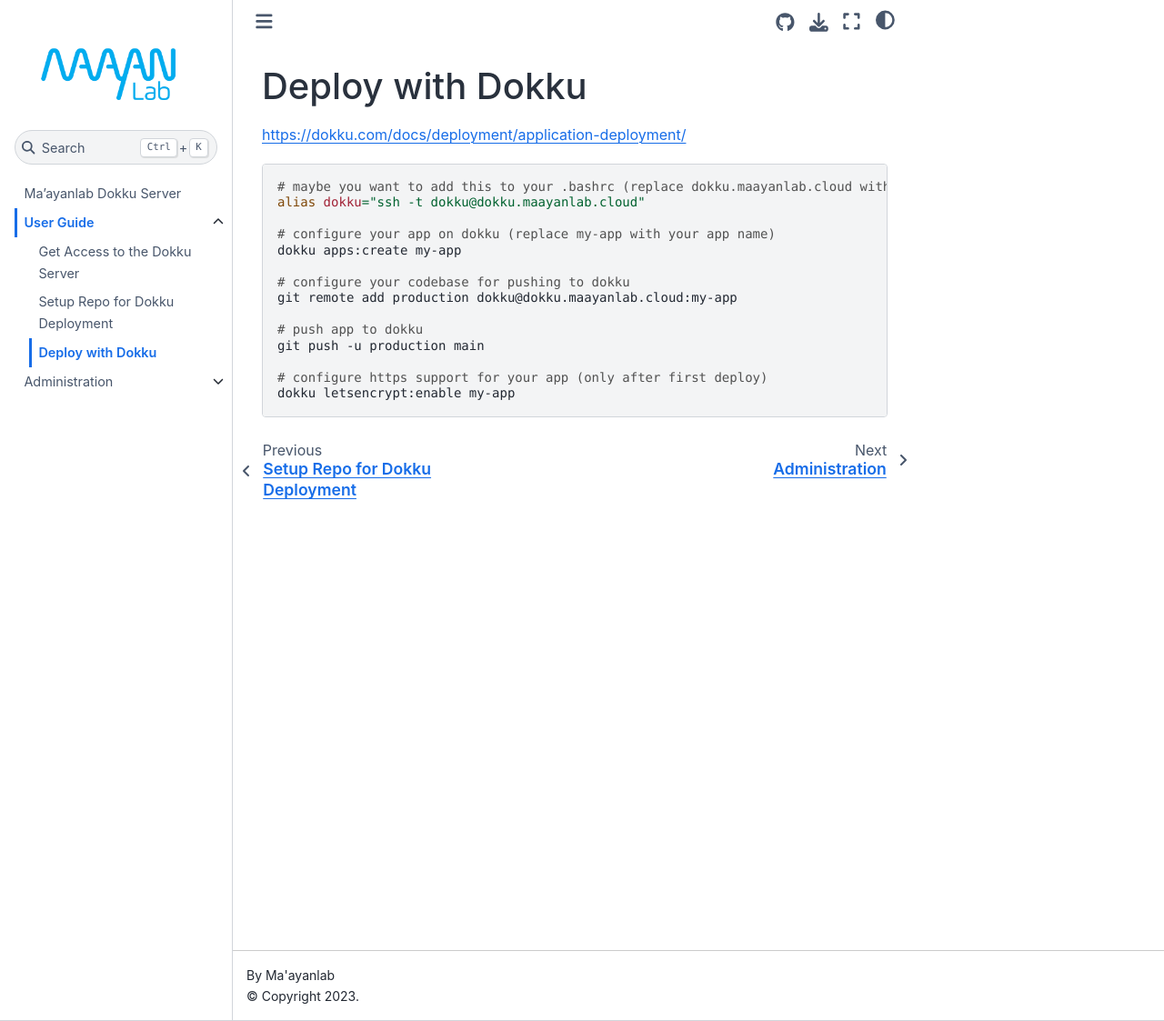
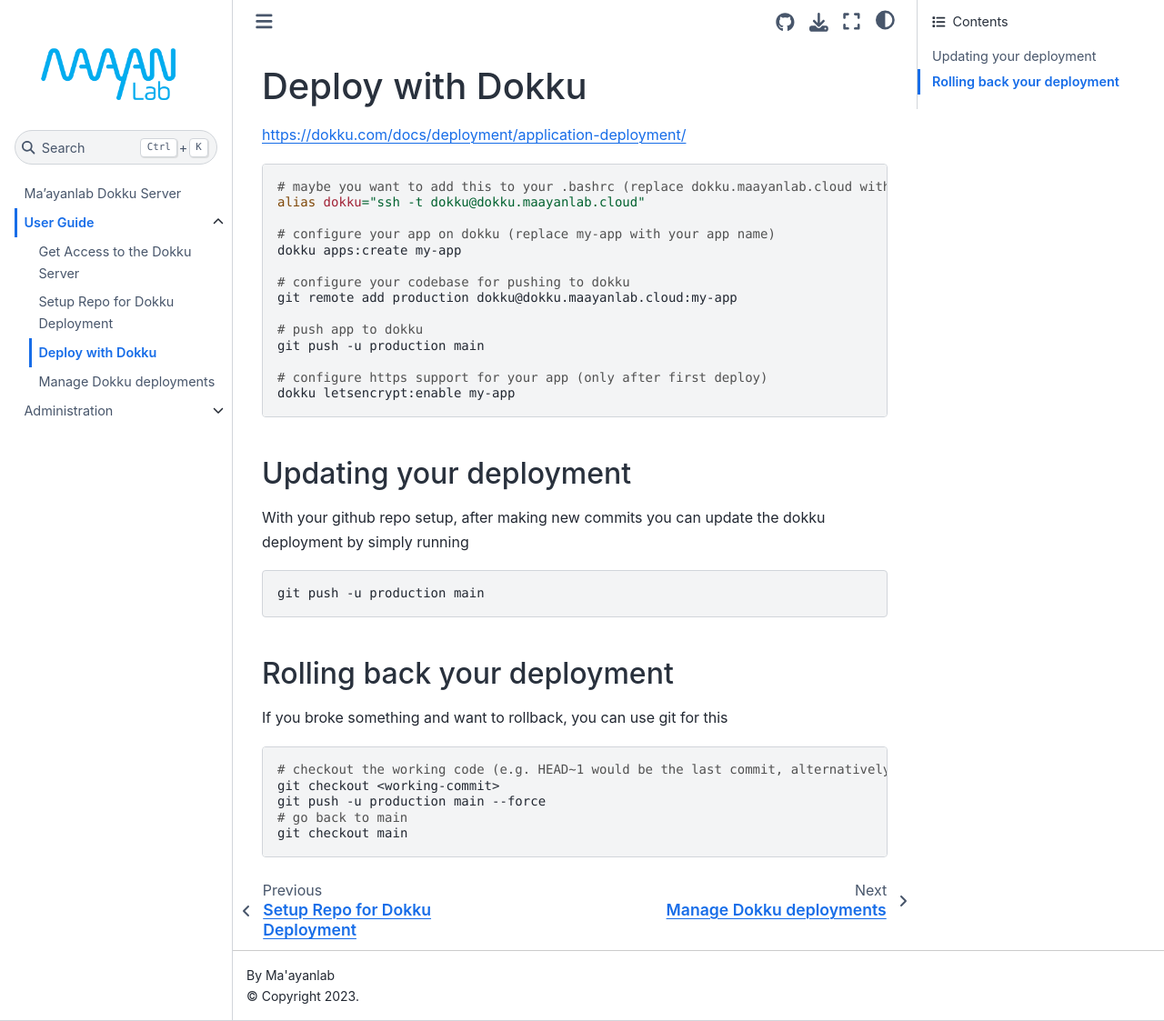
Before and after one commit to MaayanLab/dokku, a Jupyter Book: the page built from user/30-deploy.md, in a window 1280 px wide and 1123 px high. Shown: the whole window at 91% size. Built offline with Jupyter Book 1.0.4 settings and Sphinx 7.4.7 and the Sphinx Book theme 1.1.4, drawn with Linux system fonts in a browser that asks for light colours.

Commit message:
Expand docs a bit more

````diff
--- a/_toc.yml
+++ b/_toc.yml
@@ -9,6 +9,7 @@
   - file: user/10-access
   - file: user/20-setup
   - file: user/30-deploy
+  - file: user/40-manage
 - file: administration/index
   sections:
   - file: administration/10-infrastructure
--- a/user/30-deploy.md
+++ b/user/30-deploy.md
@@ -18,3 +18,21 @@
 # configure https support for your app (only after first deploy)
 dokku letsencrypt:enable my-app
 ```
+
+## Updating your deployment
+
+With your github repo setup, after making new commits you can update the dokku deployment by simply running
+```bash
+git push -u production main
+```
+
+## Rolling back your deployment
+
+If you broke something and want to rollback, you can use git for this
+```bash
+# checkout the working code (e.g. HEAD~1 would be the last commit, alternatively locate the commit hash of the working code)
+git checkout <working-commit>
+git push -u production main --force
+# go back to main
+git checkout main
+```
--- a/user/index.md
+++ b/user/index.md
@@ -5,3 +5,4 @@
 - Step 1: [Get access](./10-access.md) from an administrator.
 - Step 2: [Setup](./20-setup.md) your code base to be deployable with dokku.
 - Step 3: [Deploy](./30-deploy.md) your code to production with dokku.
+- Step 3: [Manage](./40-manage.md) your deployed apps with dokku.
````
Also changed, not shown: user/40-manage.md (added, +57 -0 lines).
